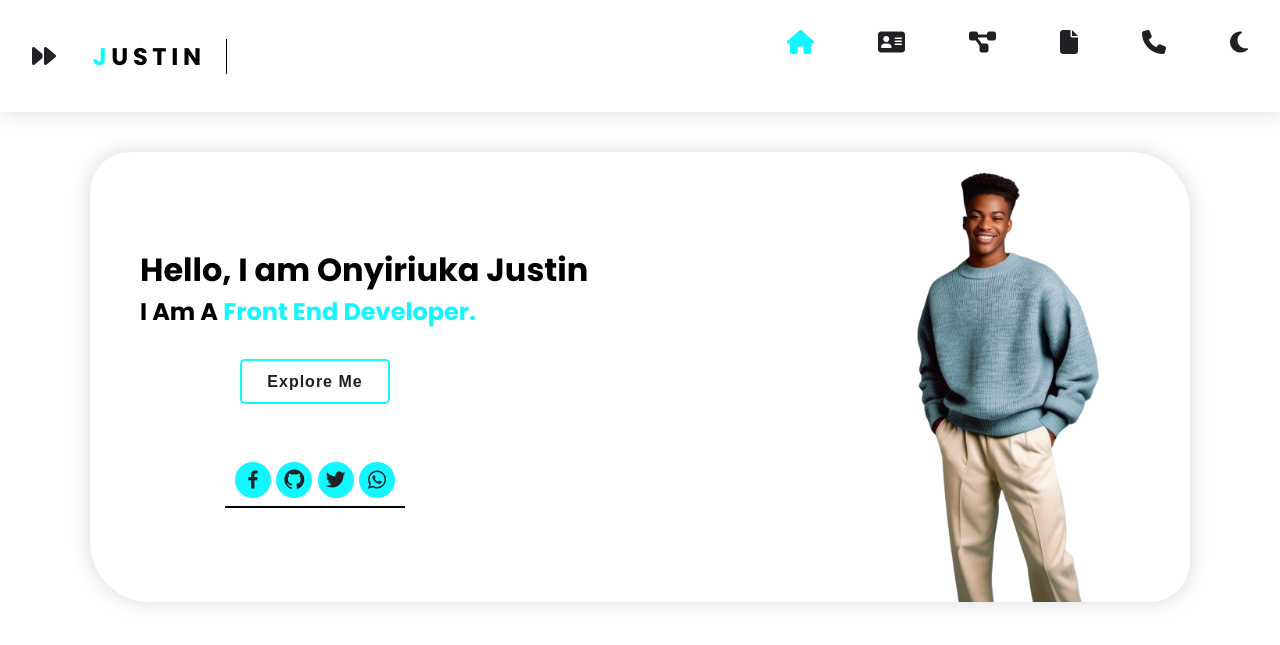
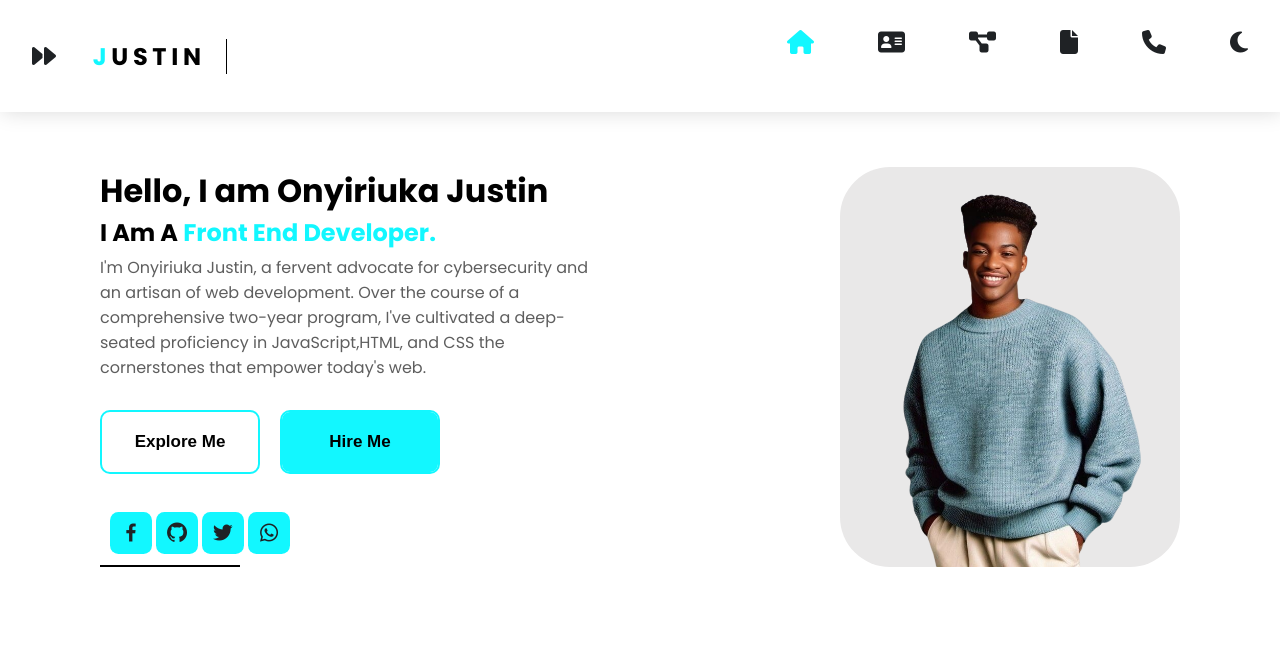
Before and after one commit to justinedoc/portfolioidea, a plain HTML site: page index.html in a window 1280 px wide. Drawn offline with nearby package versions, Linux system fonts and the light colour scheme.

Commit message:
adding new styles

```diff
--- a/index.html
+++ b/index.html
@@ -99,7 +99,7 @@
 
     <section id="hero">
 
-        <div class="hero-container">
+
         <div class="hero-texts-section">
             <h1 class="hero-text-1">Hello, I am Onyiriuka Justin</h1>
             <div class="change-text">
@@ -108,8 +108,20 @@
                 </h2>
             </div>
 
+            <div class="intro">
+                I'm Onyiriuka Justin, a fervent advocate for cybersecurity and an artisan of web development. Over
+                the
+                course of a comprehensive two-year program, I've cultivated a deep-seated proficiency in
+                JavaScript,HTML, and CSS the cornerstones that empower today's web.
+            </div>
+
             <div class="btn-container">
-                    <button id="exploreMeBtn" class="btn-main">Explore Me</button>
+                <button class="Explore-me-btn">
+                    <span id="btnTxt">Explore Me</span>
+                </button>
+                <button class="Explore-me-btn">
+                    <span id="btnTxt">Hire Me</span>
+                </button>
             </div>
             <div class="social-icons">
                 <a href="#"><i class='bx bxl-facebook' style="--order: 1;"></i></a>
@@ -121,12 +133,12 @@
         </div>
 
         <div class="img-container">
-                <img src="img/myportbg1.png" alt="">
+            <img src="img/aboutbg.png" alt="">
 
 
             <div class="liquid-shape">
-                    <svg viewBox="0 0 500 500" xmlns="http://www.w3.org/2000/svg"
-                        xmlns:xlink="http://www.w3.org/1999/xlink" width="100%" id="blobSvg">
+                <svg viewBox="0 0 500 500" xmlns="http://www.w3.org/2000/svg" xmlns:xlink="http://www.w3.org/1999/xlink"
+                    width="100%" id="blobSvg">
                     <path fill="#12f7ff">
                         <animate attributeName="d" dur="20000ms" repeatCount="indefinite"
                             values="M458.5,326Q431,402,359.5,435Q288,468,209.5,462Q131,456,97.5,387Q64,318,61,249Q58,180,104.5,129Q151,78,221.5,44.5Q292,11,361.5,54.5Q431,98,458.5,174Q486,250,458.5,326Z;
@@ -152,8 +164,8 @@
             </div>
 
             <div class="liquid-shape">
-                    <svg viewBox="0 0 500 500" xmlns="http://www.w3.org/2000/svg"
-                        xmlns:xlink="http://www.w3.org/1999/xlink" width="100%" id="blobSvg">
+                <svg viewBox="0 0 500 500" xmlns="http://www.w3.org/2000/svg" xmlns:xlink="http://www.w3.org/1999/xlink"
+                    width="100%" id="blobSvg">
                     <path fill="#12f7ff">
                         <animate attributeName="d" dur="20000ms" repeatCount="indefinite"
                             values="M458.5,326Q431,402,359.5,435Q288,468,209.5,462Q131,456,97.5,387Q64,318,61,249Q58,180,104.5,129Q151,78,221.5,44.5Q292,11,361.5,54.5Q431,98,458.5,174Q486,250,458.5,326Z;
@@ -178,8 +190,6 @@
                 </svg>
             </div>
         </div>
-
-        </div>
     </section>
 
     <script src="https://kit.fontawesome.com/c76b9e77b5.js" crossorigin="anonymous"></script>
--- a/style.css
+++ b/style.css
@@ -199,36 +199,32 @@ i {
 
 #hero {
     display: flex;
-    justify-content: center;
     align-items: center;
+    justify-content: space-between;
+    padding: 30px 100px;
 }
 
-#hero .hero-container {
-    display: flex;
-    justify-content: space-between;
-    align-items: center;
-    width: 1100px;
-    margin-top: 40px;
-    padding: 0px 20px 0px 50px;
-    border-top-left-radius: 40px;
-    border-bottom-left-radius: 60px;
-    border-top-right-radius: 60px;
-    border-bottom-right-radius: 40px;
-    animation: heroFloat 5s ease-in-out infinite;
+.intro {
+    margin-top: 5px;
+    width: 500px;
+    color: #5e5e5e;
 }
 
 #hero .img-container {
-    width: 350px;
-    height: 450px;
+    max-width: 350px;
+    height: 400px;
     position: relative;
+    background: #e9e8e8;
+    z-index: -1;
+    border-radius: 50px;
 }
 
 .liquid-shape {
     position: absolute;
-    width: 140%;
+    width: 100%;
     height: 100%;
-    top: 0;
-    left: -35%;
+    top: -5%;
+    left: 0%;
     z-index: -1;
 }
 
@@ -239,6 +235,50 @@ i {
 #hero .img-container img {
     width: 100%;
     height: 100%;
+}
+
+#hero .btn-container {
+    margin-top: 30px;
+    height: 8vh;
+    display: flex;
+    justify-content: flex-start;
+    gap: 20px;
+}
+
+.Explore-me-btn {
+    width: 160px;
+    background: transparent;
+    border: 2px solid var(--hover-color);
+    border-radius: 10px;
+    font-size: 17px;
+    font-weight: 600;
+    overflow: hidden;
+    position: relative;
+}
+
+.Explore-me-btn:nth-child(2)::before {
+    width: 100%;
+    transition: transform .6s ease-in;
+}
+
+.Explore-me-btn:nth-child(2):hover::before {
+    transform: translateX(360px);
+}
+
+.Explore-me-btn::before {
+    content: "";
+    position: absolute;
+    top: 0;
+    left: 0;
+    width: 0;
+    height: 100%;
+    z-index: -1;
+    background: var(--hover-color);
+    transition: .3s ease-in;
+}
+
+.Explore-me-btn:hover::before {
+    width: 100%;
 }
 
 .darkmode .liquid-shape {
@@ -280,53 +320,6 @@ i {
     color: #12f7ff;
 }
 
-#hero .btn-container {
-    width: 150px;
-    height: 45px;
-    display: flex;
-    justify-content: center;
-    margin-top: 30px;
-    margin-left: 100px;
-}
-
-#hero .btn-container .btn-main {
-    display: inline-flex;
-    justify-content: center;
-    align-items: center;
-    width: 100%;
-    height: 100%;
-    font-weight: 700;
-    background-color: var(--hover-color);
-    color: var(--secon-bg-color);
-    font-size: 1rem;
-    letter-spacing: 1px;
-    transition: .6s;
-    border-radius: 5px;
-    z-index: 1;
-    position: relative;
-    overflow: hidden;
-    border: 2px solid var(--hover-color);
-}
-
-.btn-main::before {
-    content: "";
-    position: absolute;
-    top: 0;
-    left: 0;
-    background: var(--bg-color);
-    width: 100%;
-    height: 100%;
-    transition: .4s;
-    z-index: -1;
-}
-
-.btn-main:hover::before {
-    width: 0;
-}
-
-
-
-
 
 .darkmode .btn-main::before {
     width: 0;
@@ -337,17 +330,13 @@ i {
 }
 
 
-
-
-
 .hero-texts-section .social-icons {
-    width: 180px;
+    width: 200px;
     display: flex;
     justify-content: space-between;
     align-items: center;
     padding: 8px 10px;
-    margin-top: 50px;
-    margin-left: 85px;
+    margin-top: 30px;
     transition: all 2s ease-in-out;
     visibility: hidden;
     opacity: 0;
@@ -360,11 +349,10 @@ i {
 }
 
 .border-bottom-ani {
-    width: 180px;
     border: 1px solid black;
-    margin-left: 85px;
     transition: all 1s ease;
     animation: drawOut 2s ease forwards;
+    margin-top: 3px;
 }
 
 @keyframes drawOut {
@@ -386,7 +374,7 @@ i {
         border-color: var(--text-color);
         visibility: visible;
         opacity: 10;
-        width: 180px;
+        width: 140px;
     }
 
 }
@@ -412,17 +400,20 @@ i {
 
 .hero-texts-section .social-icons a i {
     background: var(--hover-color);
-    padding: 5px;
-    border-radius: 50%;
+    padding: 7px;
+    border-radius: 20%;
     transition: animation-delay 1s;
     animation: dropIn ease-in-out 3s forwards;
     animation-delay: calc(var(--order) * 200ms);
     border: 1px solid transparent;
-    transition: .3s ease-in-out;
+    transition: .3s ease-in;
+    border: 2px solid transparent;
 }
 
-.hero-texts-section .social-icons a i:hover {
-    color: #8c8b8b;
+.hero-texts-section .social-icons a:hover i {
+    background: var(--bg-color);
+    border: 2px solid var(--hover-color);
+    color: #000;
 }
 
 .darkmode .hero-texts-section .social-icons a i:hover {
@@ -760,6 +751,9 @@ input:checked+.slider:before {
 
 #about-section {
     padding: 20px 50px;
+}
+
+.about-section {
     display: flex;
     grid-gap: 3rem;
     align-items: center;
@@ -894,3 +888,79 @@ input:checked+.slider:before {
     font-family: Cambria, Cochin, Georgia, Times, 'Times New Roman', serif;
     font-weight: 400;
 }
+
+
+.accomplishments {
+    display: flex;
+    justify-content: center;
+    align-items: center;
+    gap: 3rem;
+    margin-top: 30px;
+    width: 100%;
+    height: 35vh;
+}
+
+.accomplishments .outer-circle {
+    display: flex;
+}
+
+
+.count {
+    font-size: 20px;
+    font-weight: 800;
+    color: var(--hover-color);
+}
+
+.accomplishments .outer-circle .inner-circle1,
+.inner-circle2,
+.inner-circle3 {
+    display: flex;
+    flex-direction: column;
+    justify-content: center;
+    align-items: center;
+    width: 170px;
+    height: 170px;
+    border-radius: 50%;
+    padding: 20px;
+    text-align: center;
+    outline: 7px solid var(--hover-color);
+    animation: float alternate 2s infinite, morph 6s linear infinite;
+    transition: 1s ease;
+    border: 4px solid var(--secon-bg-color);
+}
+
+.inner-circle2 {
+    animation-delay: .6s;
+}
+
+.inner-circle3 {
+    animation-delay: 1.2s;
+}
+
+
+
+@keyframes float {
+    to {
+        transform: translateY(18px);
+    }
+}
+
+@keyframes morph {
+
+    0%,
+    100% {
+        border-radius: 40% 60% 70% 30% / 40% 50% 60%;
+    }
+
+    30% {
+        border-radius: 70% 30% 50% 50% / 30% 30% 70% 70%;
+    }
+
+    60% {
+        border-radius: 100% 60% 60% 100% / 100% 100% 60% 60%;
+    }
+
+    80% {
+        border-radius: 69% 31% 66% 34% / 21% 30% 70% 79%;
+    }
+}
```
Also changed, not shown: about.html (+45 -9 lines), script.js (+1 -7 lines). Lines whose indentation alone changed are shown as unchanged.
